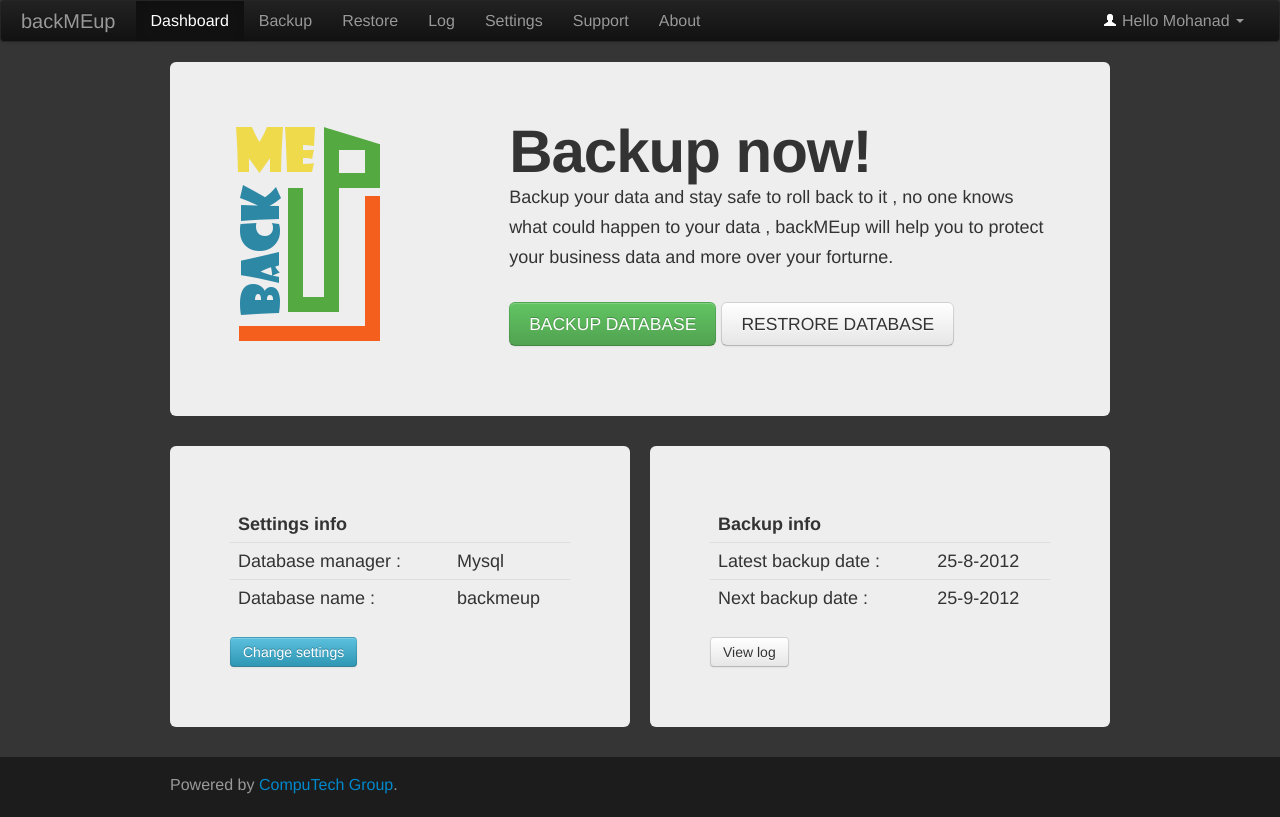
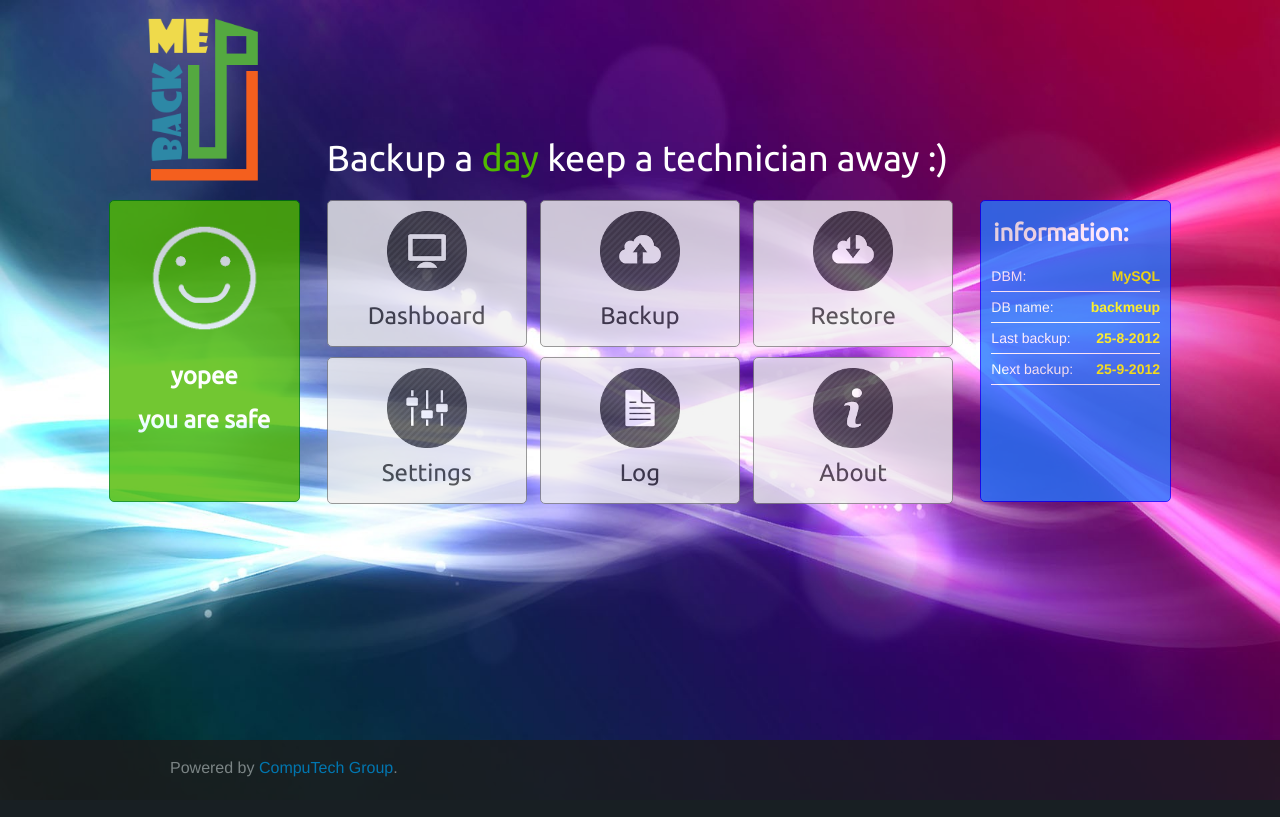
Before and after one commit to code-it/backMEup, a CodeIgniter app: page /index.php/dashboard/index in a window 1280 px wide. Run offline with CodeIgniter, Linux system fonts and the light colour scheme.

Commit message:
change the design

```diff
--- a/application/controllers/dashboard.php
+++ b/application/controllers/dashboard.php
@@ -24,7 +24,7 @@ class Dashboard extends CI_Controller {
 
 
 	/**
-	 * function name : login
+	 * function name : showDashboard
 	 *
 	 * Description :
 	 * call login view
@@ -38,7 +38,7 @@ class Dashboard extends CI_Controller {
 	public function showDashboard()
 	{
 		$this->load->view('gen/header');
-		$this->load->view('gen/menu');
+		//$this->load->view('gen/menu');
 		$this->load->view('dashboard');
 		$this->load->view('gen/footer');
 	}
--- a/application/views/dashboard.php
+++ b/application/views/dashboard.php
@@ -1,112 +1,85 @@
-<div class="container">
-	<div class="hero-unit">
+<div  class="row-fluid">
+	  	<div class="span2 offset1">
+
+	  		<!-- status message -->
+	  		<div class="status-box green" align="center">
+	  			 <img src="<?php echo base_url()?>/images/smile.png" width="125px"/>
+	  			 <p>yopee</p>
+	  			 <p>you are safe</p>
+	  		</div>
+		</div>
+
+	  	<div class="span6">
+
 	  		<div class="row-fluid">
 	  			<div class="span4">
-	    		<img src="<?php echo base_url();?>images/backMEup.png"/>
+	  				<!-- dashboard-->
+	  				<div class="button-box" align="center">
+	  					<img src="<?php echo base_url()?>/images/monitor.png"/>
+	  					<p>Dashboard</p>
   					</div>
-		    <div class="span8">
-		    	<h1>Backup now!</h1>
-				<p>Backup your data and stay safe to roll back to it , no one knows what could happen to your data , backMEup will help you to protect your business data and more over your forturne.</p>
-				<br/>
-				<p>
-					<a class="btn btn-success btn-large">BACKUP DATABASE</a>
+	  			</div>
 
-					<a class="btn btn-large">RESTRORE DATABASE</a>
-				</p>
+	  			<div class="span4">
+	  				<!-- backup-->
+	  				<div class="button-box" align="center">
+  						<img src="<?php echo base_url()?>/images/cloud_upload.png"/>
+	  					<p>Backup</p>
+	  				</div>
+	  			</div>
+
+	  			<div class="span4">
+	  				<!-- restore-->
+	  				<div class="button-box" align="center">
+	  					<img src="<?php echo base_url()?>/images/cloud_download.png"/>
+	  					<p>Restore</p>
+	  				</div>
+	  			</div>
+
+	  		</div>
+
+
+	  		<div class="row-fluid" style="margin-top:10px">
+	  			<div class="span4">
+	  				<!-- setting-->
+	  				<div class="button-box" align="center">
+	  					<img src="<?php echo base_url()?>/images/settings.png"/>
+	  					<p>Settings</p>
+  					</div>
+	  			</div>
+
+	  			<div class="span4">
+	  				<!-- log-->
+	  				<div class="button-box" align="center">
+	  					<img src="<?php echo base_url()?>/images/page.png"/>
+	  					<p>Log</p>
+	  				</div>
+	  			</div>
+
+	  			<div class="span4">
+	  				<!-- About-->
+	  				<div class="button-box" align="center">
+	  					<img src="<?php echo base_url()?>/images/info.png"/>
+	  					<p>About</p>
 	  				</div>
 	  			</div>
 
 	  		</div>
 	  	</div>
 
+	  	<div class="span2">
 
+	  		<!-- status message -->
+	  		<div class="status-box blue">
+	  			<p>information:</p>
 
-<div class="container">
-	<div class="row-fluid">
-	 	<div class="span6">
-			<div class="hero-unit">
-			    <!-- log section -->
-
-				<table class="table table-hover">
-					<thead>
-						<tr>
-							<th colspan="2">
-								Settings info
-							</th>
-
-						</tr>
-					</thead>
-
-
-					<tbody>
-
-						<tr>
-							<td>
-								Database manager :
-							</td>
-
-							<td>
-								Mysql
-							</td>
-						</tr>
-
-
-						<tr>
-							<td>
-								Database name :
-							</td>
-
-							<td>
-								backmeup
-							</td>
-						</tr>
-					</tbody>
-				</table>
-				<input type="button" class="btn btn-info" value="Change settings">
-		 	</div>
-		</div>
-
-
-		<div class="span6">
-	 		<div class="hero-unit">
-			    <!-- log section -->
-
-				<table class="table table-hover">
-					<thead>
-						<tr>
-							<th colspan="2">
-								Backup info
-							</th>
-
-						</tr>
-					</thead>
-
-
-					<tbody>
-						<tr>
-							<td>
-								Latest backup date :
-							</td>
-
-							<td>
-								25-8-2012
-							</td>
-						</tr>
-
-						<tr>
-							<td>
-								Next backup date :
-							</td>
-
-							<td>
-								25-9-2012
-							</td>
-						</tr>
-					</tbody>
-				</table>
-
-				<input type="button" class="btn" value="View log">
-		 	</div>
+	  			<br />
+	  			 <ul>
+	  			 	<li>DBM: <span>MySQL</span></li>
+	  			 	<li>DB name: <span>backmeup</span></li>
+	  			 	<li>Last backup: <span>25-8-2012</span></li>
+	  			 	<li>Next backup: <span>25-9-2012</span></li>
+	  			 </ul>
 	  		</div>
 		</div>
 
--- a/application/views/gen/footer.php
+++ b/application/views/gen/footer.php
@@ -1,5 +1,5 @@
 		<div id="push"></div>
-	</div>
+	</div>	<!--end wrap -->
 
 
 	<!-- the footer of the page -->
--- a/application/views/gen/header.php
+++ b/application/views/gen/header.php
@@ -21,3 +21,17 @@
 
 <body>
 	<div id="wrap">
+		<!-- add some space before the main content-->
+		<div class="logo">
+			<div  class="row-fluid">
+				<div class="span2 offset1">
+					<img src="<?php echo base_url()?>/images/backMEup.png"/>
+				</div>
+
+				<div class="span8">
+					<p>Backup a <span>day</span> keep a technician away :)</p>
+				</div>
+			</div>
+
+
+		</div>
--- a/css/style.css
+++ b/css/style.css
@@ -28,6 +28,9 @@
 body
 {
 	background-color: #353535;
+	background-image:url('../images/bg.jpg');
+	background-repeat:no-repeat;
+	background-size:100% 100%;
 }
 
 html, body {
@@ -48,12 +51,172 @@ html, body {
 
 }
 
-      /* ----------------------------------------------------------------------------------------------------------
 
+/* ----------------------------------------------------------------------------------------------------------
+fonts
+---------------------------------------------------------------------------------------------------------- */
+
+@font-face {
+	font-family: 'ubuntu-r';
+	src: local('☺'), url('../fonts/Ubuntu-R.ttf') format('truetype');
+    font-weight: normal;
+    font-style: normal;
+}
 
 
 /* ----------------------------------------------------------------------------------------------------------
-3) Footer
+/* ----------------------------------------------------------------------------------------------------------
+content
+---------------------------------------------------------------------------------------------------------- */
+.logo
+{
+	height:200px;
+
+}
+
+.logo img
+{
+	height:170px;
+	margin-top : 15px;
+	padding-left:35px;
+}
+
+.logo p
+{
+	font-size:36px;
+	color:white;
+
+	margin-top:140px;
+	font-family: ubuntu-r;
+}
+
+.logo p span
+{
+	color:#50BA00;
+}
+
+.flat-content
+{
+
+}
+
+.status-box
+{
+	border-radius: 5px;
+	height:300px;
+	filter:alpha(opacity=80);
+	opacity:0.8;
+	padding-left:10px;
+	padding-right:10px;
+}
+
+.status-box img
+{
+	margin-top:15px;
+}
+
+.status-box p
+{
+	margin-top:20px;
+	font-family: ubuntu-r;
+	color:white;
+	padding-left:2px;
+	padding-right:2px;
+	font-size:24px;
+	font-weight: bold;
+}
+
+.status-box ul li
+{
+	font-size: 14px;
+	border-bottom: 1px solid white;
+	padding-bottom: 5px;
+	padding-top:5px;
+	color:white;
+}
+
+.status-box ul li span
+{
+	color:yellow;
+	font-weight:bold;
+	float:right;
+
+}
+
+.status-box ul li.info
+{
+	margin-left:40px;
+	color:white;
+}
+
+.green
+{
+	background-color:#50BA00;
+	border:1px solid green;
+}
+
+
+.orange
+{
+	background-color:#FF7F00;
+	border:1px solid orange;
+}
+
+.red
+{
+	background-color:#E23A18;
+	border:1px solid red;
+}
+
+
+.blue
+{
+	background-color:#2676FF;
+	border:1px solid blue;
+
+}
+
+
+.button-box
+{
+	border-radius: 5px;
+	background-color:#f1f1f1;
+	height:145px;
+	filter:alpha(opacity=80);
+	opacity:0.8;
+	border:1px solid gray;
+
+
+	/* slow motion*/
+	-webkit-transition: all 0.30s ease-in-out;
+    -moz-transition: all 0.30s ease-in-out;
+    -ms-transition: all 0.30s ease-in-out;
+    -o-transition: all 0.30s ease-in-out;
+}
+
+.button-box:hover
+{
+	filter:alpha(opacity=100);
+	opacity:1;
+	cursor: hand;
+
+}
+
+.button-box img
+{
+	margin-top:10px;
+	margin-bottom:10px;
+	width: 80px;
+}
+
+.button-box p
+{
+	font-family: ubuntu-r;
+	font-size: 24px;
+}
+
+/* ----------------------------------------------------------------------------------------------------------
+Footer
 ---------------------------------------------------------------------------------------------------------- */
 
 /* Set the fixed height of the footer here */
@@ -63,6 +226,9 @@ html, body {
   }
   #footer {
     background-color: #1C1C1C;
+    filter:alpha(opacity=80);
+	opacity:0.8;
+
   }
 
   /* Lastly, apply responsive CSS fixes as necessary */
```
Also changed, not shown: fonts/Ubuntu-R.ttf (added), images/bg.jpg (added), images/cloud_download.png (added), images/cloud_upload.png (added), images/info.png (added), images/monitor.png (added), images/page.png (added), images/settings.png (added), images/smile.png (added), 1 other file. Lines whose indentation alone changed are shown as unchanged.
